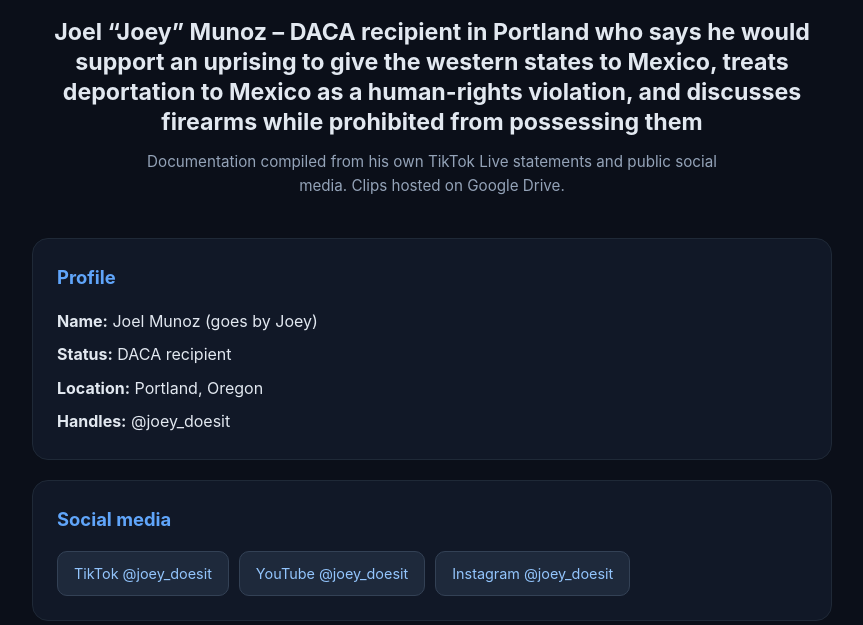
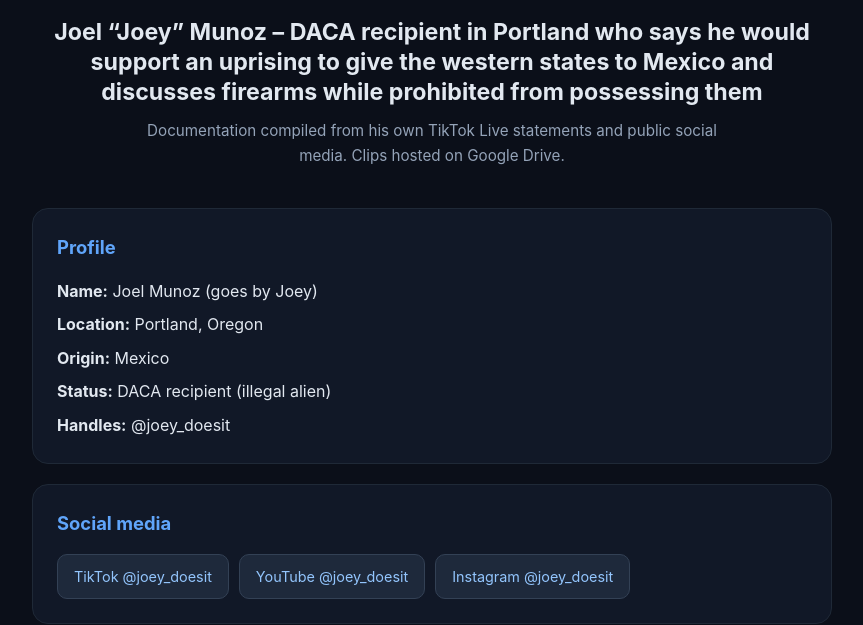
Before and after one commit to LawfulExpat/joey_doesit, a plain HTML site: page index.html in a window 1280 px wide. Shown: the part 183-808 px from the top of the page, without its empty margins (208-1071 px from the left). Drawn offline with Linux system fonts and the light colour scheme.

Commit message:
Update index.html

```diff
--- a/index.html
+++ b/index.html
@@ -55,7 +55,7 @@
   <div class="container">
     <header>
       <div class="avatar">JM</div>
-      <h1>Joel “Joey” Munoz – DACA recipient in Portland who says he would support an uprising to give the western states to Mexico, treats deportation to Mexico as a human-rights violation, and discusses firearms while prohibited from possessing them</h1>
+      <h1>Joel “Joey” Munoz – DACA recipient in Portland who says he would support an uprising to give the western states to Mexico and discusses firearms while prohibited from possessing them</h1>
       <p class="subtitle">Documentation compiled from his own TikTok Live statements and public social media. Clips hosted on Google Drive.</p>
     </header>
 
@@ -63,8 +63,9 @@
       <h2>Profile</h2>
       <div class="profile-grid">
         <div><strong>Name:</strong> Joel Munoz (goes by Joey)</div>
-        <div><strong>Status:</strong> DACA recipient</div>
         <div><strong>Location:</strong> Portland, Oregon</div>
+        <div><strong>Origin:</strong> Mexico</div>
+        <div><strong>Status:</strong> DACA recipient (illegal alien)</div>
         <div><strong>Handles:</strong> @joey_doesit</div>
       </div>
     </div>
@@ -81,6 +82,7 @@
     <div class="section">
       <h2>1. Support for giving western U.S. states to Mexico — protest and uprising</h2>
       <p>On TikTok Live, Joey Munoz states he would support giving the western states back to Mexico, would vote to do so, and would support a protest and an uprising to achieve that. Framing the return of U.S. territory to a foreign government by force or mass action is treated here as support for insurrection against the United States.</p>
+      <p>He has also indicated that being deported back to Mexico would be a human-rights violation. That creates a clear hypocrisy: he is willing to force Americans in the western states to live under Mexican sovereignty — the same country he treats as unfit for his own forced return.</p>
       <div class="evidence">
         <div class="label">Video 1 — Support for ceding western states to Mexico; support for protest and uprising</div>
         <div class="media">
@@ -116,7 +118,7 @@
 
     <div class="section">
       <h2>Why this matters for the United States</h2>
-      <p>A DACA recipient who publicly states support for an uprising to transfer U.S. western states to Mexico, treats removal to Mexico as a human-rights violation, and engages in discussion of shooting firearms while under a federal prohibition on firearm possession raises legitimate questions about allegiance, public safety, and whether continued presence and benefits under DACA are consistent with the national interest. The clips above are his own words and actions, preserved for public record.</p>
+      <p>A DACA recipient from Mexico who publicly supports an uprising to transfer U.S. western states to Mexico — while treating his own removal to that same country as a human-rights violation — is asking Americans to accept a sovereignty he rejects for himself. Combined with discussion of shooting firearms while under a federal prohibition on firearm possession, these statements raise legitimate questions about allegiance, public safety, and whether continued presence and benefits under DACA are consistent with the national interest. The clips above are his own words and actions, preserved for public record.</p>
     </div>
 
     <footer>lawfulexpat · documentation from public statements</footer>
```
